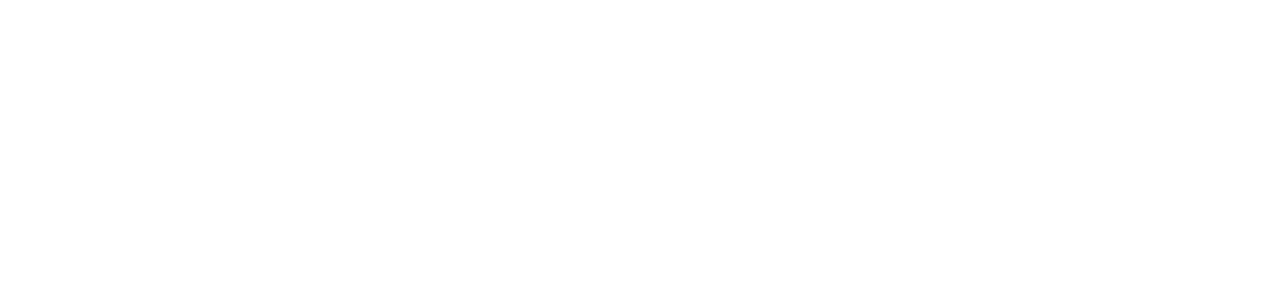
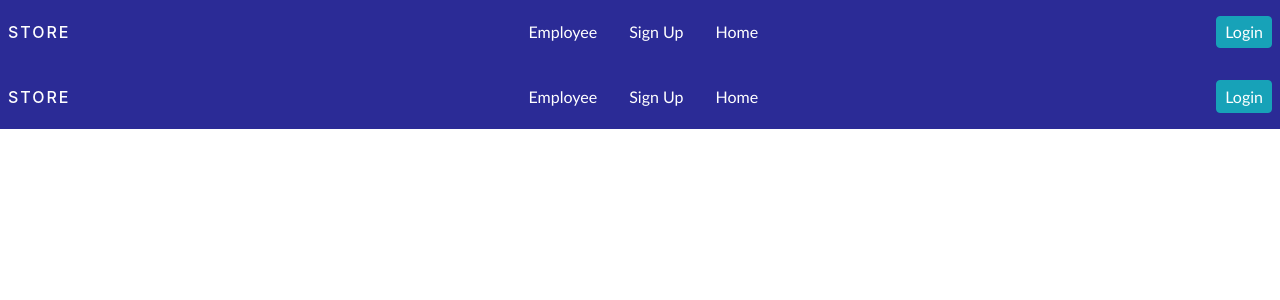
Before and after one commit to Group18-Capstone-Project/Group18-Capstone-Project, an Angular app in the folder frontend/capstone-project/: page /home in a window 1280 px wide. Before the commit this address led to /. Shown: the top 300 px of the page. Built offline with nearby package versions, Linux system fonts and the light colour scheme.

Commit message:
created the landig page with navigation bar

```diff
--- a/frontend/capstone-project/src/app/app-routing.module.ts
+++ b/frontend/capstone-project/src/app/app-routing.module.ts
@@ -3,8 +3,10 @@
 import { UserPanelComponent } from './user-panel/user-panel.component';
 import { UserSignInComponent } from './user-sign-in/user-sign-in.component';
 import { UserSignUpComponent } from './user-sign-up/user-sign-up.component';
+import { HomeComponent } from './home/home.component';
 
 const routes: Routes = [
+  {path: "home", component:HomeComponent},
   {path:"userSignIn",component:UserSignInComponent},
   {path:"userSignUp",component:UserSignUpComponent},
   {path:"userPanel/:user",component:UserPanelComponent},
--- a/frontend/capstone-project/src/app/app.component.html
+++ b/frontend/capstone-project/src/app/app.component.html
@@ -1,3 +1,4 @@
 <div>
-  <router-outlet></router-outlet>
+  <app-home></app-home>
+    <!-- <router-outlet></router-outlet> -->
 </div>
--- a/frontend/capstone-project/src/app/app.module.ts
+++ b/frontend/capstone-project/src/app/app.module.ts
@@ -8,13 +8,15 @@
 import { UserPanelComponent } from './user-panel/user-panel.component';
 import { UserSignInComponent } from './user-sign-in/user-sign-in.component';
 import { UserSignUpComponent } from './user-sign-up/user-sign-up.component';
+import { HomeComponent } from './home/home.component';
 
 @NgModule({
   declarations: [
     AppComponent,
     UserPanelComponent,
     UserSignUpComponent,
-    UserSignInComponent
+    UserSignInComponent,
+    HomeComponent
   ],
   imports: [
     BrowserModule,
--- /dev/null
+++ b/frontend/capstone-project/src/app/home/home.component.css
@@ -0,0 +1,45 @@
+* {
+    box-sizing: border-box;
+    margin: 0;
+    padding: 0;
+
+}
+
+
+.logo{
+    font-weight: 500;
+    font-size: 1rem;
+    letter-spacing: 2px;
+    text-transform: uppercase;
+
+}
+
+li, a , button{
+    font-family: 'Gill Sans', 'Gill Sans MT', Calibri, 'Trebuchet MS', sans-serif;
+
+    /* font-weight: 500;
+    font-size: 1rem; */
+    color: white;
+    font-size: 1rem;
+    text-decoration: none;
+}
+button{
+    padding: .2rem .5rem;
+}
+.nav-link {
+    list-style: none;
+}
+
+.nav-link li {
+    display: inline-block;
+    padding: 0px 1rem;
+}
+
+header {
+    background-color: rgb(43, 43, 150);
+    display: flex;
+    justify-content: space-between;
+    align-items: center;
+    padding: 1rem 0.5rem;
+    color:white;
+}
--- /dev/null
+++ b/frontend/capstone-project/src/app/home/home.component.html
@@ -0,0 +1,17 @@
+<div class="container-fluid">
+      <header>
+          <div class="logo">Store</div>
+          <nav>
+              <ul class="nav-link">
+                  <li><a routerLink="/employee">Employee</a></li>
+                  <li><a routerLink="/userSignUp">Sign Up</a></li>
+                  <li><a routerLink="/">Home</a></li>
+              </ul>
+          </nav>
+          <a routerLink="/userSignIn"><button type="button" class="btn btn-info">Login</button></a>
+      </header>
+      <div class="pages">
+        <router-outlet></router-outlet>
+      </div>
+
+</div>
--- /dev/null
+++ b/frontend/capstone-project/src/app/home/home.component.ts
@@ -0,0 +1,15 @@
+import { Component, OnInit } from '@angular/core';
+
+@Component({
+  selector: 'app-home',
+  templateUrl: './home.component.html',
+  styleUrls: ['./home.component.css']
+})
+export class HomeComponent implements OnInit {
+
+  constructor() { }
+
+  ngOnInit(): void {
+  }
+
+}
```
Also changed, not shown: 2 other files (tests, documents, lock files or other folders).
